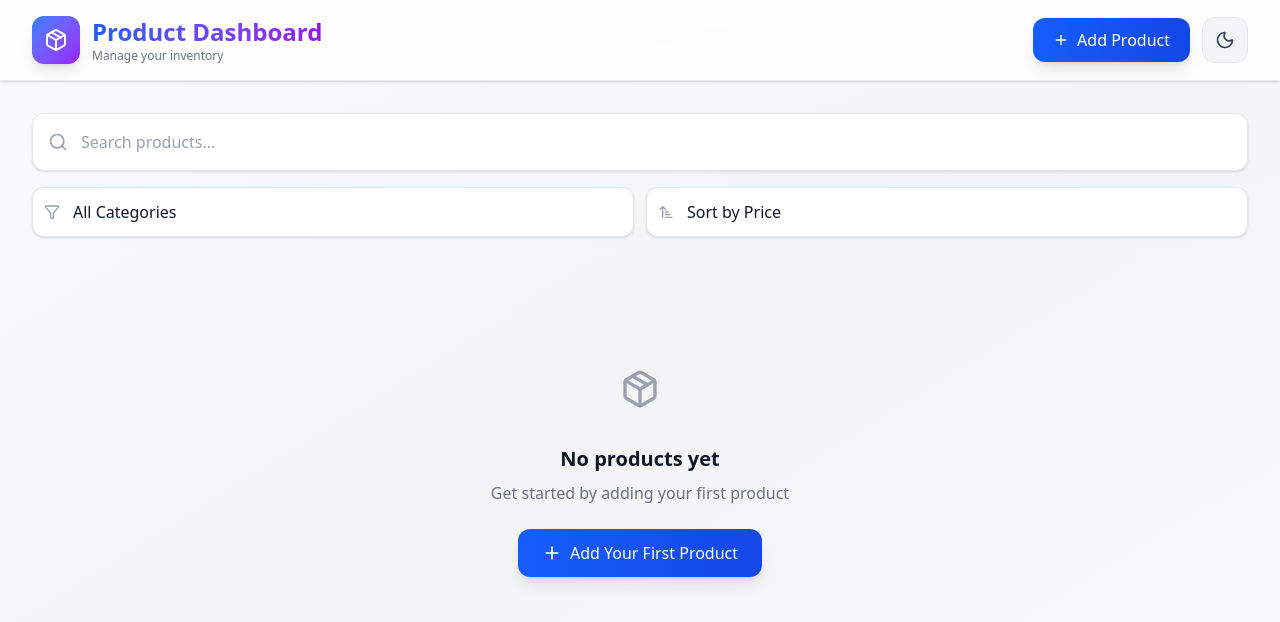
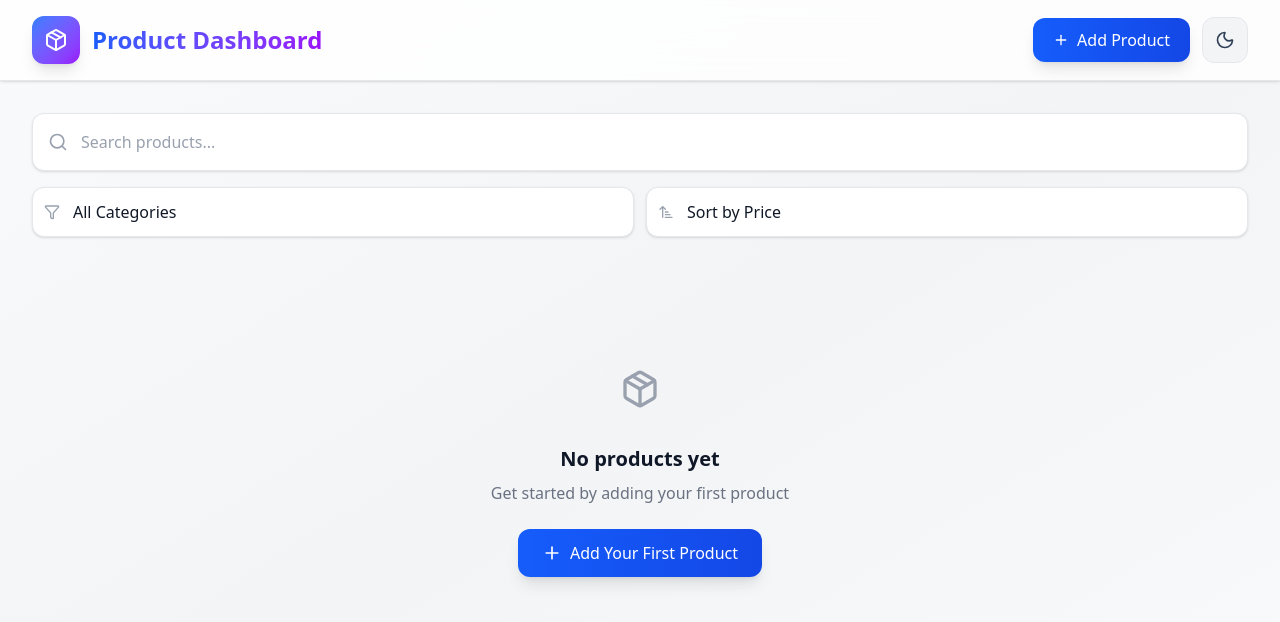
Before and after one commit to Reddygopalkrishna/product-dashboard, a React (Vite) app: page / in a window 1280 px wide. Shown: the top 622 px of the page. Built offline with nearby package versions, Linux system fonts and the light colour scheme.

Commit message:
Update Header.jsx

```diff
--- a/src/components/Header.jsx
+++ b/src/components/Header.jsx
@@ -27,9 +27,6 @@ const Header = ({ onAdd, darkMode, setDarkMode }) => {
               }`}>
                 Product Dashboard
               </h1>
-              <p className={`hidden sm:block text-xs ${darkMode ? 'text-gray-400' : 'text-gray-500'}`}>
-                Manage your inventory
-              </p>
             </div>
           </div>
 
```
